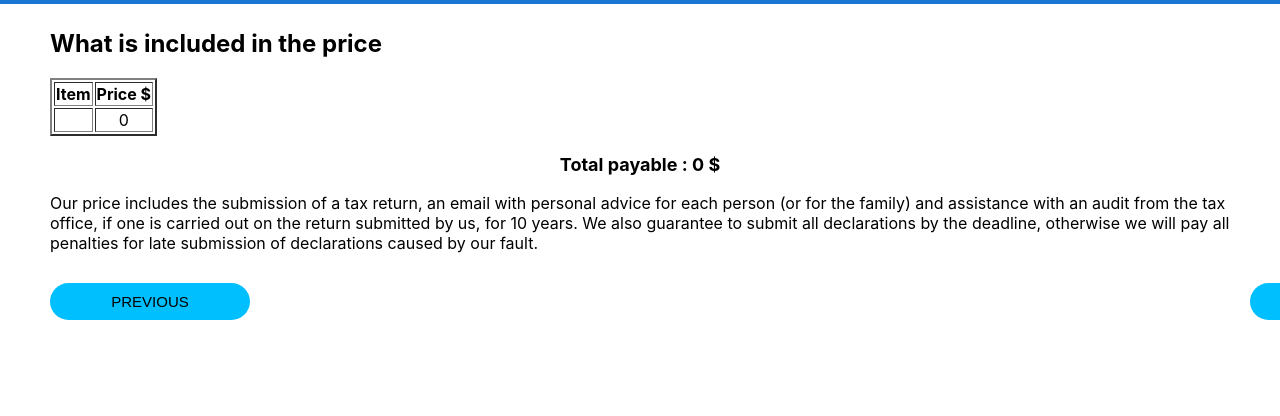
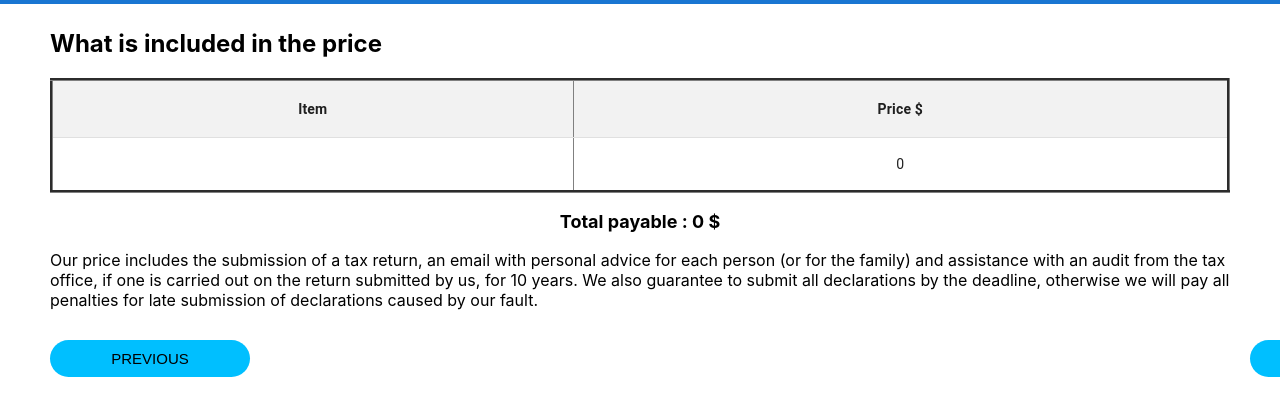
Before and after one commit to ViacheslavBFG/Fillingdata, a React (Create React App) app: page /Fillingdata/finalstep in a window 1280 px wide. Shown: the top 416 px of the page. Built offline with nearby package versions, Linux system fonts and the light colour scheme.

Commit message:
add tablestyle

```diff
--- a/src/components/finalstep/finalstep.jsx
+++ b/src/components/finalstep/finalstep.jsx
@@ -4,6 +4,13 @@ import React from 'react';
 import { Link } from 'react-router-dom';
 import { useCheckboxContext } from '../CheckboxContext';
 import { AmountP } from './finalstepStyle';
+import {
+  Table,
+  TableHead,
+  TableBody,
+  TableRow,
+  TableCell,
+} from '@mui/material';
 const Finalstep = () => {
   const { selectedCheckboxes } = useCheckboxContext();
 
@@ -41,36 +48,36 @@ const Finalstep = () => {
       <h2>What is included in the price</h2>
 
       <div>
-        <table border="2">
-          <thead>
-            <tr>
-              <th>Item</th>
-              <th>Price $</th>
-            </tr>
-          </thead>
-          <tbody>
-            <tr>
-              <td>{lineTotalMessage}</td>
-              <td style={{ textAlign: 'center' }}>{maxValue}</td>
-            </tr>
-          </tbody>
-          <tbody>
+        <Table border={3}>
+          <TableHead>
+            <TableRow style={{ backgroundColor: '#f2f2f2' }}>
+              <TableCell align="center">
+                <b>Item</b>
+              </TableCell>
+              <TableCell align="center">
+                <b> Price $</b>
+              </TableCell>
+            </TableRow>
+          </TableHead>
+          <TableBody>
+            <TableRow>
+              <TableCell>{lineTotalMessage}</TableCell>
+              <TableCell align="center">{maxValue}</TableCell>
+            </TableRow>
             {additionalCostProperty === 75 && (
-              <tr>
-                <td>Reporting on Foreign Assets</td>
-                <td style={{ textAlign: 'center' }}>
-                  {additionalCostProperty}
-                </td>
-              </tr>
+              <TableRow>
+                <TableCell>Reporting on Foreign Assets</TableCell>
+                <TableCell align="center">{additionalCostProperty}</TableCell>
+              </TableRow>
             )}
             {additionalCost === 50 && (
-              <tr>
-                <td>Online Meeting with an Accountant</td>
-                <td style={{ textAlign: 'center' }}>{additionalCost}</td>
-              </tr>
+              <TableRow>
+                <TableCell>Online Meeting with an Accountant</TableCell>
+                <TableCell align="center">{additionalCost}</TableCell>
+              </TableRow>
             )}
-          </tbody>
-        </table>
+          </TableBody>
+        </Table>
       </div>
       <AmountP>Total payable : {sum} $</AmountP>
       <p>
--- a/src/components/secondstep/secondstep.jsx
+++ b/src/components/secondstep/secondstep.jsx
@@ -13,7 +13,6 @@ import { Pthird } from 'components/thirdstep/thirdstepStyle';
 const Secondstep = () => {
   const [showAdditionalInfo, setShowAdditionalInfo] = useState(false);
   const {
-
     setSelectedCheckboxes,
     selectedOptionProperty,
     setSelectedOptionProperty,
@@ -97,7 +96,7 @@ const Secondstep = () => {
             value="120"
             onChange={handleCheckboxChange}
           />
-          Emloyed
+          Employed
         </label>
 
         <label>
```
